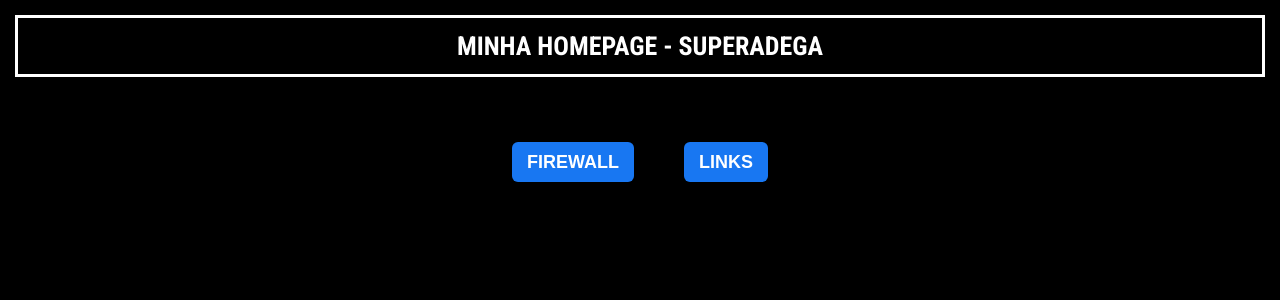
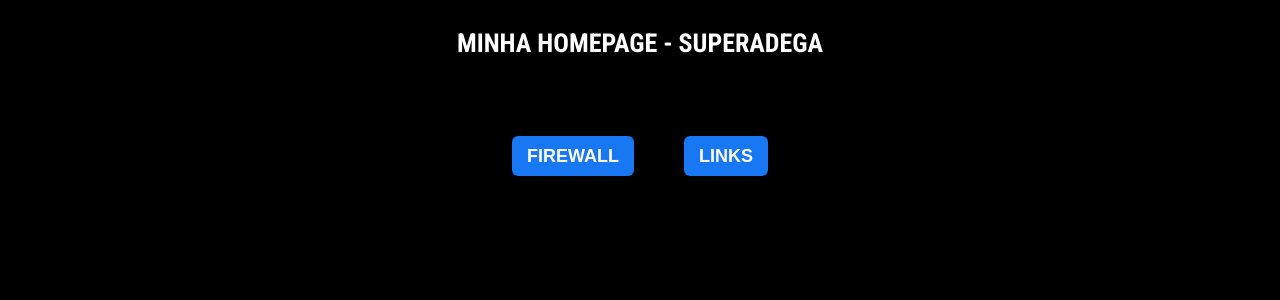
Before and after one commit to anarehder/SA_accerte_front, a React (Create React App) app: page / in a window 1280 px wide. Shown: the top 300 px of the page. Built offline with nearby package versions, Linux system fonts and the light colour scheme; no server answers.

Commit message:
feat: botão voltar homepage

```diff
--- a/src/components/Header.js
+++ b/src/components/Header.js
@@ -13,6 +13,5 @@
 const PageContainer = styled.div`
     height: 30%;
     background-color: black;
-    border: 3px solid white;
     color: white;
 `
--- a/src/pages/FirewallPage.js
+++ b/src/pages/FirewallPage.js
@@ -28,7 +28,11 @@
     gap: 50px;
     a {
         position: fixed;
-        left: 15%;
-        top: 25px;
+        left: 7%;
+        top: 3.5%;
+    }
+    button {
+        background-color: black;
+        border: 1px solid white;
     }
 `
--- a/src/pages/LinksPage.js
+++ b/src/pages/LinksPage.js
@@ -1,10 +1,16 @@
 import styled from 'styled-components';
 import Header from '../components/Header';
+import { Link } from 'react-router-dom';
 
 export default function LinksPage() {
 
     return (
         <PageContainer>
+            <Link to={"/"}>
+                <button>
+                    VOLTAR
+                </button>
+            </Link>
             <Header />
             <h1>
                 LINKS
@@ -20,4 +26,13 @@
     flex-direction: column;
     justify-content: flex-start !important;
     gap: 50px;
+    a {
+        position: fixed;
+        left: 7%;
+        top: 3.5%;
+    }
+    button {
+        background-color: black;
+        border: 1px solid white;
+    }
 `
```
